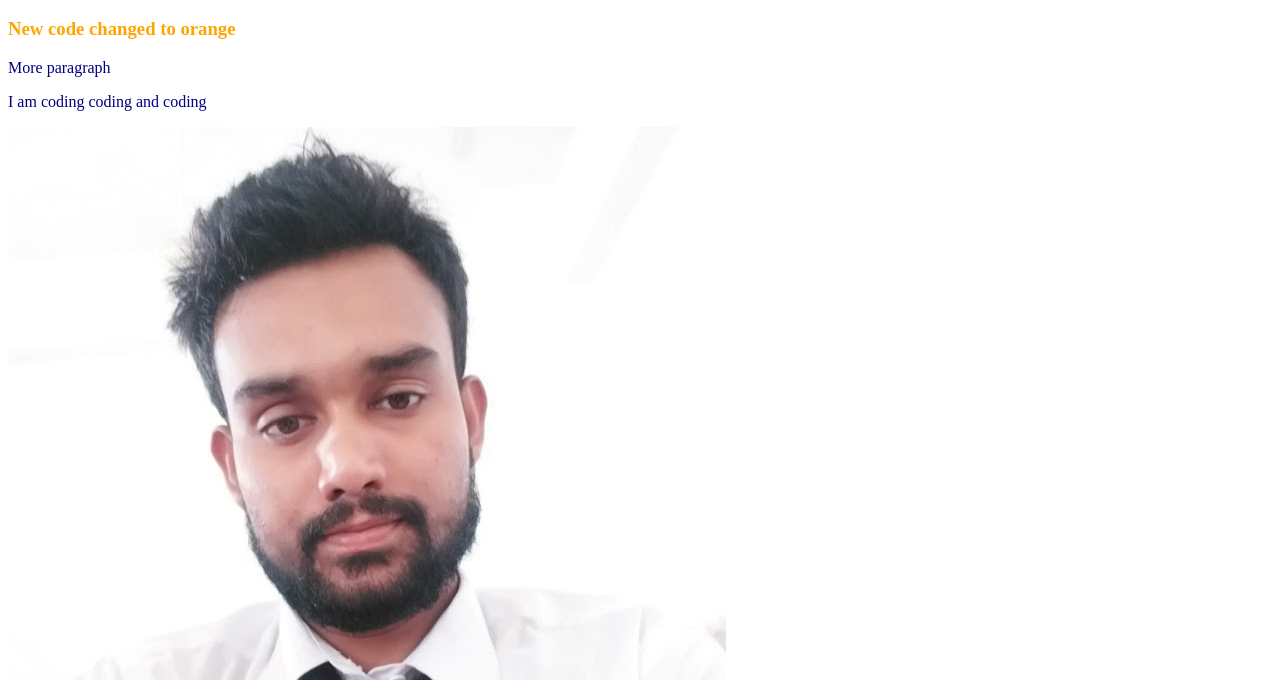
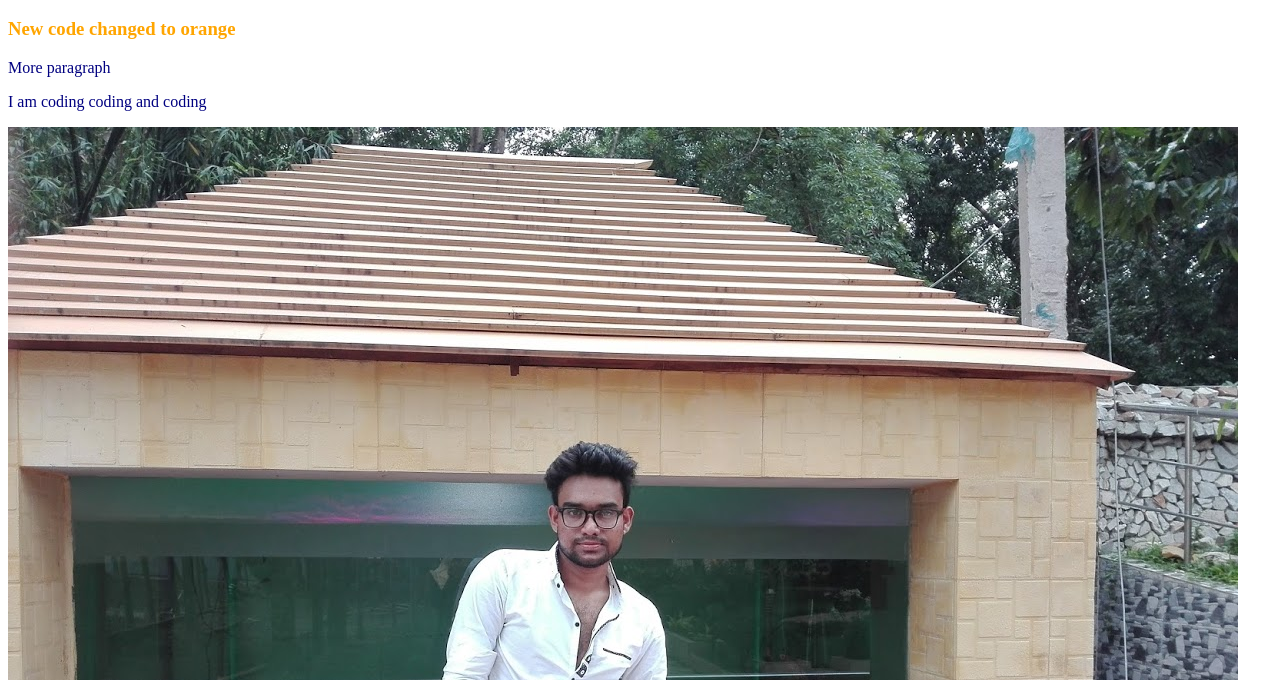
Before and after one commit to Sharif1893/my-second-repo, a plain HTML site: page index.html in a window 1280 px wide. Shown: the part 120-800 px from the top of the page. Drawn offline with Linux system fonts and the light colour scheme.

Commit message:
images added

```diff
--- a/index.html
+++ b/index.html
@@ -13,6 +13,7 @@
     <h3>New code changed to orange</h3>
     <p>More paragraph</p>
     <p>I am coding coding and coding</p>
+    <img src="images/sharif3.jpg" alt="">
     <img src="sharif1.jpg" alt="">
     <img src="sharif2.jpg" alt="">
 </body>
```
Also changed, not shown: images/sharif3.jpg (renamed from sharif3.jpg).
